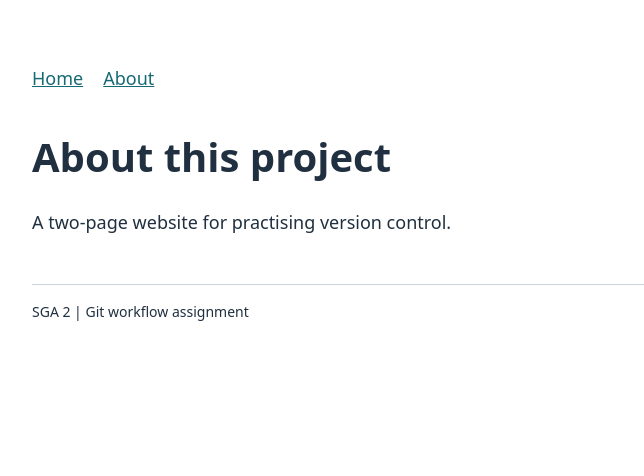
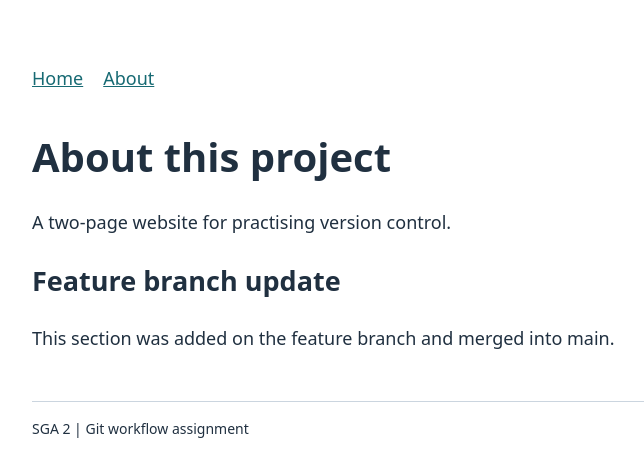
Before and after one commit to siddharthachaturvedi/sga2, a plain HTML site: page about.html in a window 1280 px wide. Shown: the whole page, without its empty margins (208-852 px from the left). Drawn offline with Linux system fonts and the light colour scheme.

Commit message:
Add feature section to about page

```diff
--- a/about.html
+++ b/about.html
@@ -11,6 +11,8 @@
 <main>
 <h1>About this project</h1>
 <p>A two-page website for practising version control.</p>
+<h2>Feature branch update</h2>
+<p>This section was added on the feature branch and merged into main.</p>
 </main>
 <footer>SGA 2 | Git workflow assignment</footer>
 </body>
```
